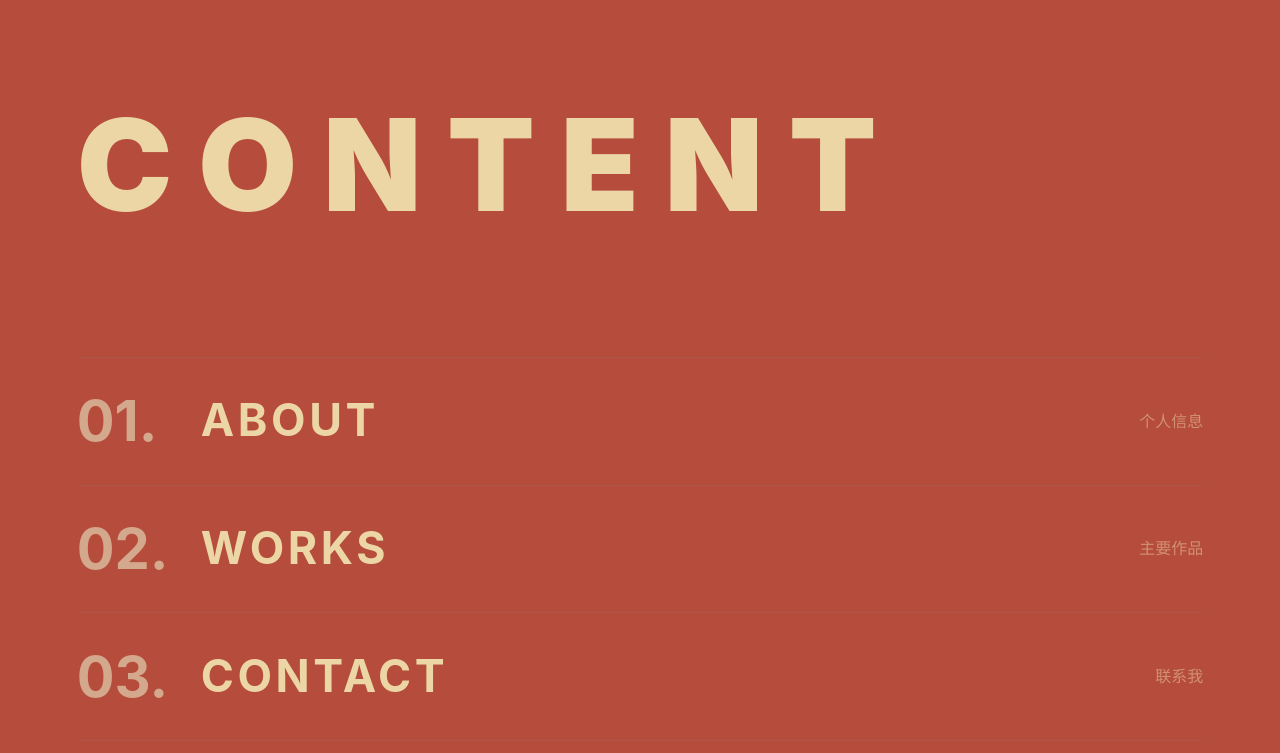
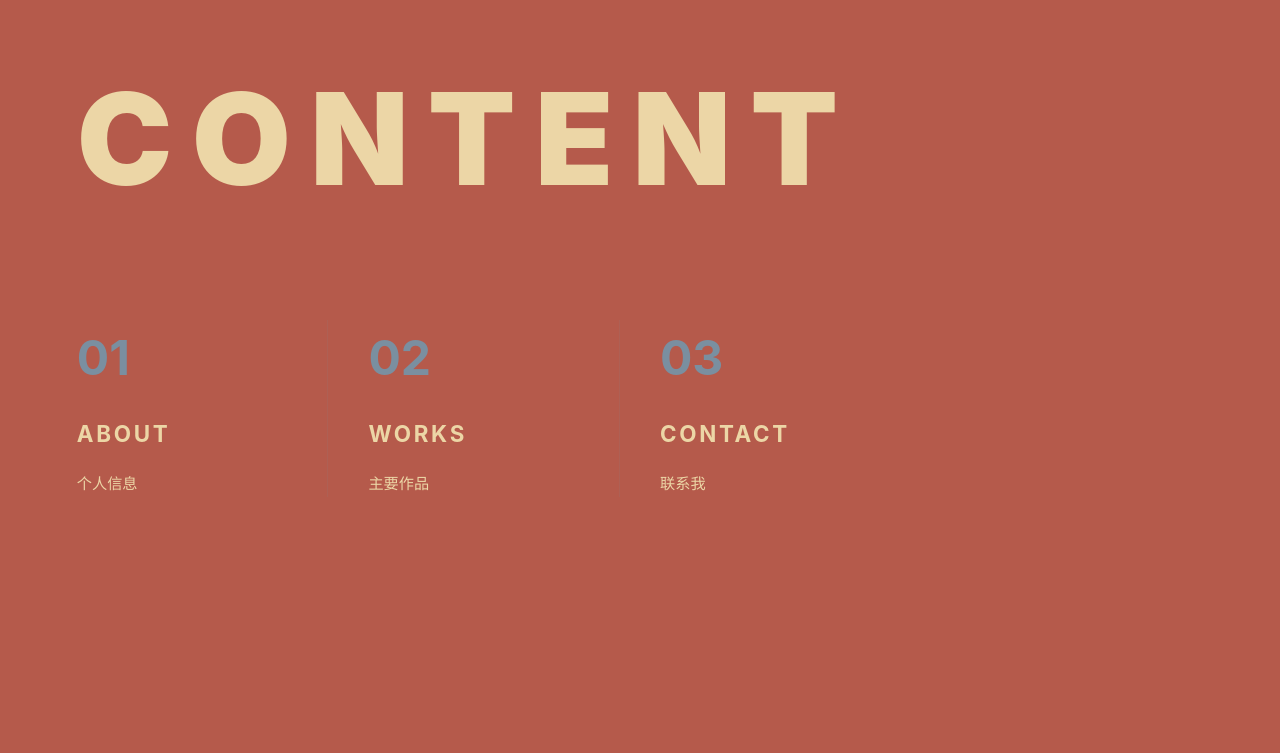
Before and after one commit to upp-down/portfolio2, a plain HTML site: page index.html in a window 1280 px wide. Shown: the part 827-1580 px from the top of the page. Drawn offline with Linux system fonts and the light colour scheme.

Commit message:
refactor: 目录页重构为 Editorial Magazine Grid 布局
- 列表结构 → 4列网格布局（移动端单列）
- 背景色统一为 var(--bg-primary)
- 标题字号 clamp(4rem, 10vw, 11rem)，letter-spacing 0.15em
- 编号/标题/描述分层入场动画（fadeUp 0.6/0.7/0.8s）
- 列间竖线分隔，hover 时编号变绿放大+标题右移
- 移动端改为单列+底部分隔线

```diff
--- a/css/style.css
+++ b/css/style.css
@@ -812,30 +812,32 @@ a {
 }
 
 /* ========================================
-   目录页开始 — Contents Section
+   CONTENTS — Editorial Magazine Grid Section (REFINED)
    ======================================== */
 .contents-section {
   height: 100vh;
-  background-color: #B54C3C;
+  background-color: var(--bg-primary);
   display: flex;
   flex-direction: column;
   overflow: hidden;
+  justify-content: center;
 }
 
 /* 上半区：CONTENT 大标题 */
 .contents__header {
-  flex: 1;
+  flex: 0.9;
   display: flex;
   align-items: center;
-  padding: 0 6vw;
+  padding: 0 6vw 2vh;
 }
 
 .contents__heading {
-  font-size: 10vw;
+  font-size: clamp(4rem, 10vw, 11rem);
   font-weight: 900;
-  letter-spacing: 0.2em;
+  letter-spacing: 0.15em;
   color: var(--text-primary);
   line-height: 1;
+  mix-blend-mode: normal;
 }
 
 /* 入场：淡入滑下 */
@@ -859,130 +861,75 @@ a {
   }
 }
 
-/* 下半区：目录列表 */
+/* 下半区：GRID LAYOUT */
 .contents__body {
-  flex: 1;
+  flex: 1.1;
+  display: flex;
+  padding: 0 6vw 6vh;
+}
+
+.contents-grid {
+  width: 100%;
+  display: grid;
+  grid-template-columns: repeat(4, 1fr);
+  gap: 2.5rem;
+  align-items: start;
+}
+
+.contents-col {
   display: flex;
   flex-direction: column;
-  padding: 0 6vw 4vh;
+  gap: 1.2rem;
+  padding-right: 1rem;
+  border-right: 1px solid rgba(122, 143, 160, 0.12);
 }
 
-.contents__list {
-  list-style: none;
-  padding: 0;
-  margin: 0;
-  flex: 1;
-  display: flex;
-  flex-direction: column;
+.contents-col:last-child {
+  border-right: none;
 }
 
-/* 分隔横线 */
-.contents__item {
-  flex: 1;
-  display: flex;
-  align-items: center;
-  gap: 1.5rem;
-  border-bottom: 1px solid rgba(122, 143, 160, 0.15);
-  cursor: pointer;
-  transition: none;
+.contents-number {
+  font-size: 3rem;
+  font-weight: 700;
+  color: var(--divider);
+  opacity: 0;
+  animation: fadeUp 0.6s var(--ease-out) forwards;
 }
 
-.contents__item:first-child {
-  border-top: 1px solid rgba(122, 143, 160, 0.15);
+.contents-title {
+  font-size: 1.4rem;
+  font-weight: 700;
+  letter-spacing: 0.12em;
+  text-transform: uppercase;
+  color: var(--text-primary);
+  opacity: 0;
+  animation: fadeUp 0.7s var(--ease-out) forwards;
 }
 
-.contents__item a {
-  display: contents;
-  color: inherit;
-  text-decoration: none;
+.contents-desc {
+  font-size: 0.95rem;
+  line-height: 1.7;
+  color: var(--text-primary);
+  opacity: 0.75;
+  max-width: 220px;
+  animation: fadeUp 0.8s var(--ease-out) forwards;
 }
 
-/* 条目入场：果冻弹入 */
-.contents__item.js-contents-anim {
-  opacity: 0;
-  transform: translateY(30px);
-}
+/* hover micro interaction */
+@media (hover: hover) {
+  .contents-col:hover .contents-title {
+    transform: translateX(6px);
+    transition: transform 0.4s var(--ease-jelly);
+  }
 
-.contents__item.js-contents-anim.is-contents-visible {
-  animation: contentsItemIn 0.6s var(--ease-jelly) both;
-}
-
-.contents__item.js-contents-anim.is-contents-visible:nth-child(1) { animation-delay: 0.1s; }
-.contents__item.js-contents-anim.is-contents-visible:nth-child(2) { animation-delay: 0.2s; }
-.contents__item.js-contents-anim.is-contents-visible:nth-child(3) { animation-delay: 0.3s; }
-.contents__item.js-contents-anim.is-contents-visible:nth-child(4) { animation-delay: 0.4s; }
-
-@keyframes contentsItemIn {
-  0% {
-    opacity: 0;
-    transform: translateY(30px);
-  }
-  70% {
-    opacity: 1;
-    transform: translateY(-4px);
-  }
-  100% {
-    opacity: 1;
-    transform: none;
+  .contents-col:hover .contents-number {
+    color: var(--accent);
+    transform: scale(1.05);
+    transition: all 0.4s var(--ease-jelly);
   }
 }
 
-/* 编号 */
-.contents__num {
-  font-size: 3.5rem;
-  font-weight: 700;
-  color: #D4A88C;
-  width: 100px;
-  flex-shrink: 0;
-  line-height: 1;
-  transition: color 0.3s var(--ease-out), transform 0.4s var(--ease-jelly);
-}
-
-/* 英文标题 */
-.contents__title {
-  font-size: 2.8rem;
-  font-weight: 700;
-  color: var(--text-primary);
-  letter-spacing: 0.08em;
-  flex: 1;
-  line-height: 1.2;
-  transition: transform 0.4s var(--ease-jelly);
-}
-
-/* 中文副标题 */
-.contents__subtitle {
-  font-size: 1rem;
-  color: var(--text-primary);
-  opacity: 0.5;
-  white-space: nowrap;
-  transition: opacity 0.35s var(--ease-out);
-}
-
-/* 悬停交互（桌面端） */
-@media (hover: hover) {
-  .contents__item:hover .contents__num {
-    color: var(--accent);
-    transform: scale(1.1);
-  }
-
-  .contents__item:hover .contents__title {
-    transform: translateX(6px);
-  }
-
-  .contents__item:hover .contents__subtitle {
-    opacity: 0.9;
-  }
-
-  .contents__item:hover {
-    border-bottom-color: rgba(181, 193, 164, 0.4);
-  }
-
-  .contents__item:first-child:hover {
-    border-top-color: rgba(181, 193, 164, 0.4);
-  }
-}
-
-/* 移动端适配 */
+/* responsive */
 @media (max-width: 767px) {
   .contents__header {
     padding: 0 1.25rem;
@@ -993,24 +940,22 @@ a {
   }
 
   .contents__body {
-    padding: 0 1.25rem 2vh;
+    padding: 0 1.25rem 4vh;
   }
 
-  .contents__item {
-    gap: 0.8rem;
+  .contents-grid {
+    grid-template-columns: 1fr;
+    gap: 2rem;
   }
 
-  .contents__num {
-    font-size: 2.5rem;
-    width: 70px;
+  .contents-col {
+    border-right: none;
+    border-bottom: 1px solid rgba(122, 143, 160, 0.12);
+    padding-bottom: 1.5rem;
   }
 
-  .contents__title {
-    font-size: 1.8rem;
-  }
-
-  .contents__subtitle {
-    font-size: 0.8rem;
+  .contents-desc {
+    max-width: 100%;
   }
 }
 /* ========================================
--- a/index.html
+++ b/index.html
@@ -46,34 +46,28 @@
       <h2 class="contents__heading js-contents-anim">CONTENT</h2>
     </div>
 
-    <!-- 下半区：目录列表 -->
+    <!-- 下半区：GRID LAYOUT -->
     <div class="contents__body">
-      <ul class="contents__list">
-        <!-- 条目1：个人信息 -->
-        <li class="contents__item js-contents-anim">
-          <a href="#about">
-            <span class="contents__num">01.</span>
-            <span class="contents__title">ABOUT</span>
-            <span class="contents__subtitle">个人信息</span>
-          </a>
-        </li>
-        <!-- 条目2：主要作品 -->
-        <li class="contents__item js-contents-anim">
-          <a href="#works">
-            <span class="contents__num">02.</span>
-            <span class="contents__title">WORKS</span>
-            <span class="contents__subtitle">主要作品</span>
-          </a>
-        </li>
-        <!-- 条目3：联系我 -->
-        <li class="contents__item js-contents-anim">
-          <a href="#contact">
-            <span class="contents__num">03.</span>
-            <span class="contents__title">CONTACT</span>
-            <span class="contents__subtitle">联系我</span>
-          </a>
-        </li>
-      </ul>
+      <div class="contents-grid">
+        <!-- 列1：个人信息 -->
+        <a href="#about" class="contents-col">
+          <span class="contents-number">01</span>
+          <span class="contents-title">ABOUT</span>
+          <span class="contents-desc">个人信息</span>
+        </a>
+        <!-- 列2：主要作品 -->
+        <a href="#works" class="contents-col">
+          <span class="contents-number">02</span>
+          <span class="contents-title">WORKS</span>
+          <span class="contents-desc">主要作品</span>
+        </a>
+        <!-- 列3：联系我 -->
+        <a href="#contact" class="contents-col">
+          <span class="contents-number">03</span>
+          <span class="contents-title">CONTACT</span>
+          <span class="contents-desc">联系我</span>
+        </a>
+      </div>
     </div>
   </section>
   <!-- 目录页结束 -->
```
